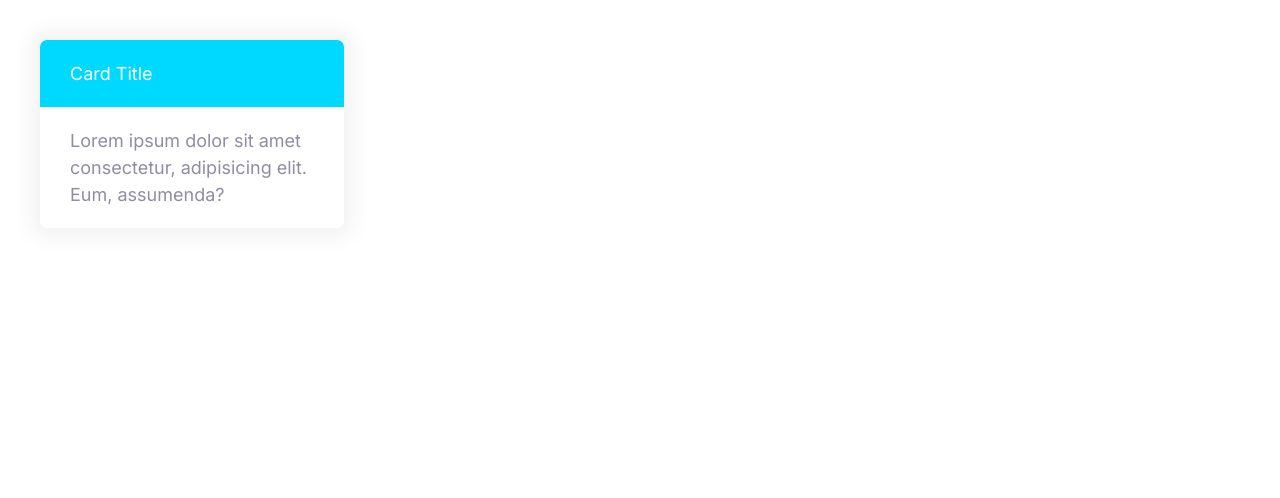
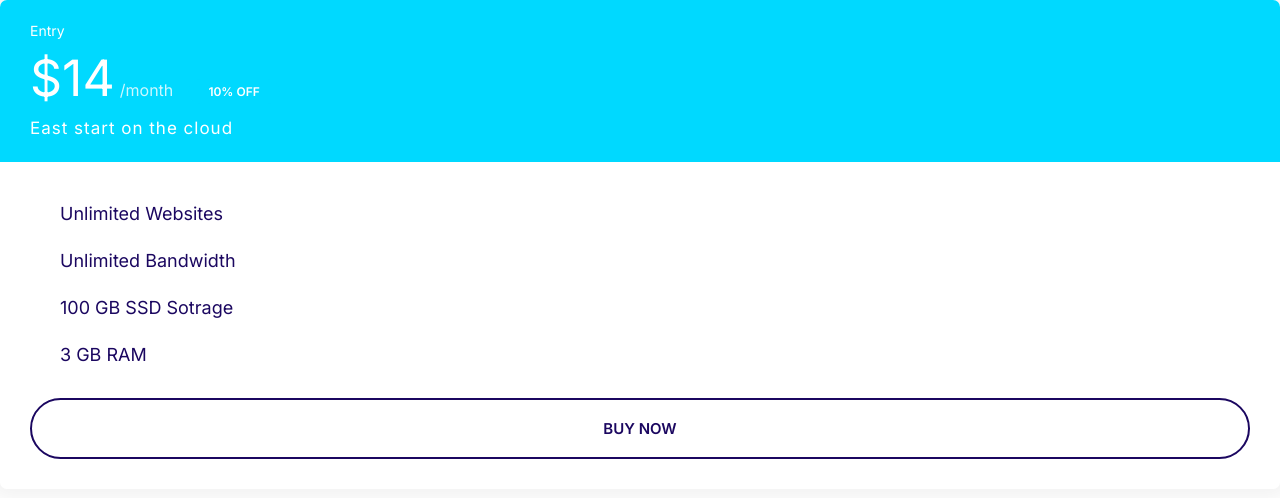
Before and after one commit to sabry-awad97/Sabrify, a website built with Vite: page index.html in a window 1280 px wide. Built offline with nearby package versions, Linux system fonts and the light colour scheme; files whose address does not match are found by name.

Commit message:
Define plans

```diff
--- a/index.html
+++ b/index.html
@@ -7,12 +7,23 @@
     <title>Sabrify</title>
   </head>
   <body>
-    <div style="width: 30%; padding: 4rem">
+    <div class="plan plan--popular">
       <div class="card card--secondary">
-        <header class="card__header">Card Title</header>
+        <header class="card__header">
+          <h3 class="plan__name">Entry</h3>
+          <span class="plan__price">$14</span>
+          <span class="plan__billing-cycle">/month</span>
+          <span class="badge badge--secondary badge--small">10% OFF</span>
+          <span class="plan__description">East start on the cloud</span>
+        </header>
         <div class="card__body">
-          Lorem ipsum dolor sit amet consectetur, adipisicing elit. Eum,
-          assumenda?
+          <ul class="list list--tick">
+            <li class="list__item">Unlimited Websites</li>
+            <li class="list__item">Unlimited Bandwidth</li>
+            <li class="list__item">100 GB SSD Sotrage</li>
+            <li class="list__item">3 GB RAM</li>
+          </ul>
+          <button class="btn btn--outline btn--block">Buy Now</button>
         </div>
       </div>
     </div>
--- a/src/css/style.scss
+++ b/src/css/style.scss
@@ -305,3 +305,64 @@ a {
   background: var(--color-secondary);
   color: #fff;
 }
+
+/* Plans */
+.plan__name {
+  color: #fff;
+  margin: 0;
+  font-weight: 500;
+  font-size: 2.4rem;
+}
+
+.plan__price {
+  font-size: 6rem;
+}
+
+.plan__billing-cycle {
+  font-size: 2.4rem;
+  font-weight: 300;
+  opacity: 0.8;
+  margin-right: 1rem;
+}
+
+.plan__description {
+  font-size: 2rem;
+  font-weight: 300;
+  letter-spacing: 1px;
+  display: block;
+}
+
+.plan .list__item {
+  margin-bottom: 2rem;
+}
+
+.plan--popular .card__header {
+  position: relative;
+}
+
+.plan--popular .card__header::before {
+  content: url(images/popular.svg);
+  width: 40px;
+  display: inline-block;
+  position: absolute;
+  top: -6px;
+  right: 5%;
+}
+
+@media screen and (min-width: 1024px) {
+  .plan__name {
+    font-size: 1.4rem;
+  }
+
+  .plan__price {
+    font-size: 5rem;
+  }
+
+  .plan__billing-cycle {
+    font-size: 1.6rem;
+  }
+
+  .plan__description {
+    font-size: 1.7rem;
+  }
+}
```
Also changed, not shown: src/components/plans.html (added, +20 -0 lines), public/images/popular.svg (added).
